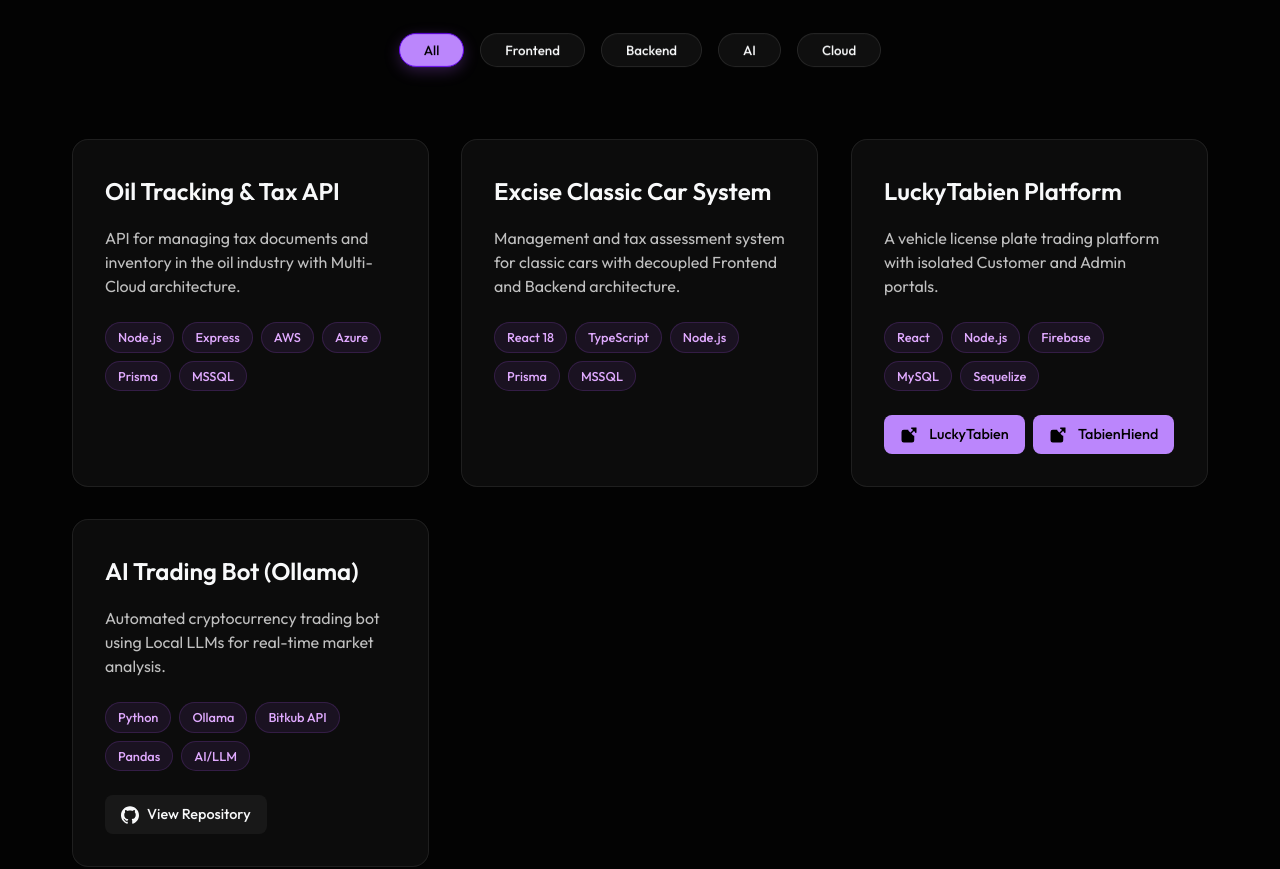
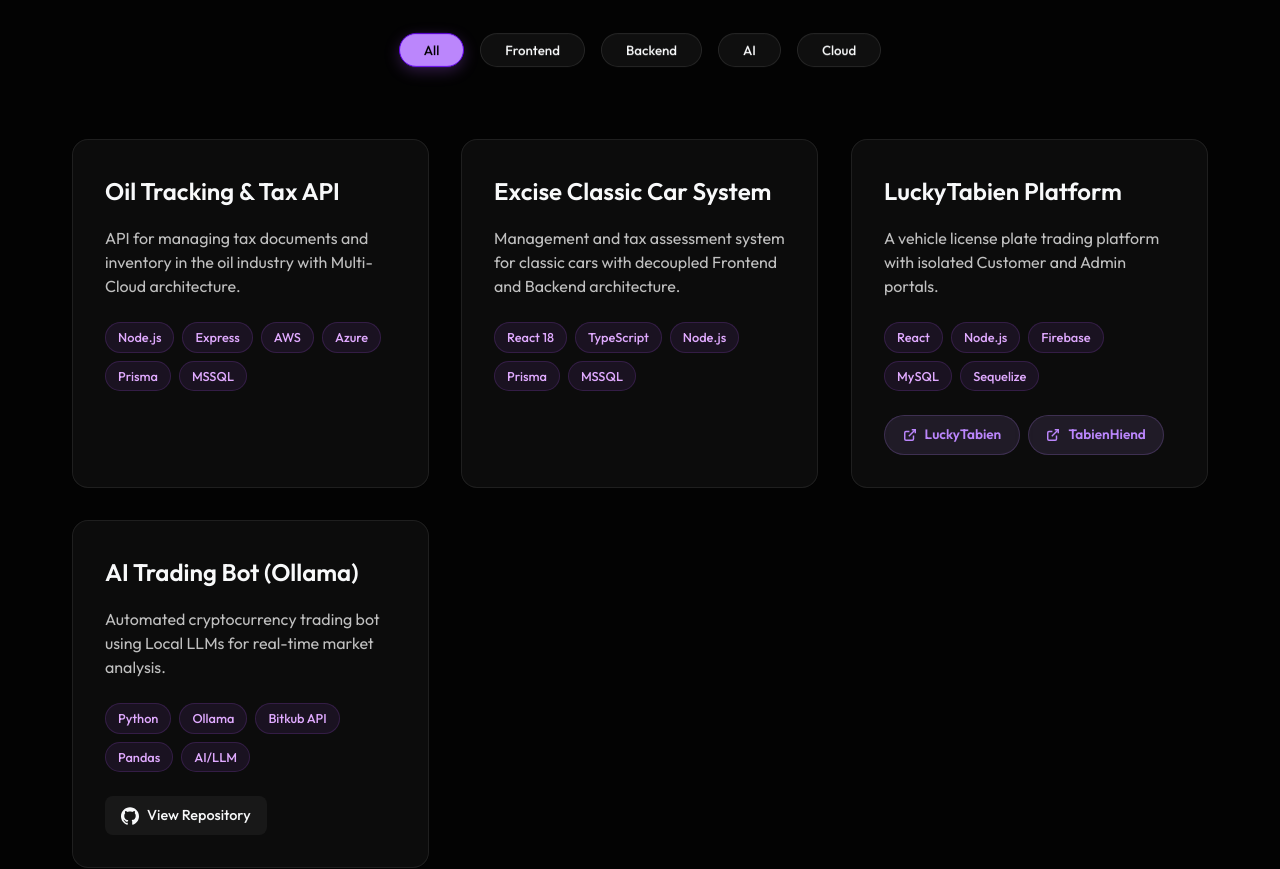
Before and after one commit to ColorsYoung/Resume, a Next.js app: page / in a window 1280 px wide. Shown: the part 2300-3169 px from the top of the page. Built offline with nearby package versions, Linux system fonts and the light colour scheme.

Commit message:
feat: implement refined design for external project website links

```diff
--- a/src/app/globals.css
+++ b/src/app/globals.css
@@ -374,6 +374,59 @@ header p {
   fill: currentColor;
 }
 
+/* External Project Website Links - Refined Design */
+.external-links-container {
+  display: flex;
+  flex-wrap: wrap;
+  gap: 0.75rem;
+  margin-top: 1rem;
+}
+
+.external-link {
+  display: inline-flex;
+  align-items: center;
+  gap: 0.5rem;
+  padding: 0.5rem 1.1rem;
+  background: rgba(187, 134, 252, 0.1);
+  border: 1px solid rgba(187, 134, 252, 0.2);
+  border-radius: 30px;
+  color: var(--accent-light);
+  text-decoration: none;
+  font-size: 0.85rem;
+  font-weight: 600;
+  transition: all 0.3s cubic-bezier(0.4, 0, 0.2, 1);
+  backdrop-filter: blur(4px);
+  -webkit-backdrop-filter: blur(4px);
+}
+
+.external-link:hover {
+  background: var(--accent-light);
+  color: #121212;
+  transform: translateY(-2px);
+  box-shadow: 0 4px 15px rgba(187, 134, 252, 0.3);
+  border-color: var(--accent-light);
+}
+
+.external-link svg {
+  transition: transform 0.3s ease;
+}
+
+.external-link:hover svg {
+  transform: scale(1.1) rotate(-10deg);
+}
+
+[data-theme="light"] .external-link {
+  background: rgba(98, 0, 238, 0.08);
+  border-color: rgba(98, 0, 238, 0.15);
+  color: var(--accent-color);
+}
+
+[data-theme="light"] .external-link:hover {
+  background: var(--accent-color);
+  color: #fff;
+  border-color: var(--accent-color);
+}
+
 /* Animations */
 @keyframes fadeInUp {
   from {
--- a/src/components/Projects.tsx
+++ b/src/components/Projects.tsx
@@ -92,6 +92,7 @@ export const Projects: React.FC<ProjectsProps> = ({
                   <span key={tag} className="tag">{tag}</span>
                 ))}
               </div>
+              <div style={{ display: 'flex', flexWrap: 'wrap', gap: '0.5rem', alignItems: 'center' }}>
                 {project.github && (
                   <a
                     href={project.github}
@@ -112,11 +113,10 @@ export const Projects: React.FC<ProjectsProps> = ({
                     href={site.url}
                     target="_blank"
                     rel="noopener noreferrer"
-                  className="github-link"
-                  style={{ background: 'var(--accent-light)', color: '#000', border: 'none', marginLeft: index > 0 || project.github ? '0.5rem' : '0' }}
+                    className="external-link"
                     onClick={(e) => e.stopPropagation()}
                   >
-                  <svg viewBox="0 0 24 24" fill="none" stroke="currentColor" strokeWidth="2" width="18" height="18" style={{ marginRight: '0.2rem' }}>
+                    <svg viewBox="0 0 24 24" fill="none" stroke="currentColor" strokeWidth="2.5" width="14" height="14">
                       <path d="M18 13v6a2 2 0 0 1-2 2H5a2 2 0 0 1-2-2V8a2 2 0 0 1 2-2h6"></path>
                       <polyline points="15 3 21 3 21 9"></polyline>
                       <line x1="10" y1="14" x2="21" y2="3"></line>
@@ -124,6 +124,7 @@ export const Projects: React.FC<ProjectsProps> = ({
                     {site.label}
                   </a>
                 ))}
+              </div>
             </article>
           ))}
         </div>
@@ -163,13 +164,13 @@ export const Projects: React.FC<ProjectsProps> = ({
                 ))}
               </ul>
 
+              <div className="external-links-container" style={{ marginTop: '1.5rem' }}>
                 {selectedProject.github && (
                   <a
                     href={selectedProject.github}
                     target="_blank"
                     rel="noopener noreferrer"
                     className="github-link"
-                  style={{ marginTop: '1rem', display: 'inline-flex' }}
                   >
                     <svg viewBox="0 0 24 24" fill="currentColor" width="18" height="18">
                       <path d="M12 .297c-6.63 0-12 5.373-12 12 0 5.303 3.438 9.8 8.205 11.385.6.113.82-.258.82-.577 0-.285-.01-1.04-.015-2.04-3.338.724-4.042-1.61-4.042-1.61C4.422 18.07 3.633 17.7 3.633 17.7c-1.087-.744.084-.729.084-.729 1.205.084 1.838 1.236 1.838 1.236 1.07 1.835 2.809 1.305 3.495.998.108-.776.417-1.305.76-1.605-2.665-.3-5.466-1.332-5.466-5.93 0-1.31.465-2.38 1.235-3.22-.135-.303-.54-1.523.105-3.176 0 0 1.005-.322 3.3 1.23.96-.267 1.98-.399 3-.405 1.02.006 2.04.138 3 .405 2.28-1.552 3.285-1.23 3.285-1.23.645 1.653.24 2.873.12 3.176.765.84 1.23 1.91 1.23 3.22 0 4.61-2.805 5.625-5.475 5.92.42.36.81 1.096.81 2.22 0 1.606-.015 2.896-.015 3.286 0 .315.21.69.825.57C20.565 22.092 24 17.592 24 12.297c0-6.627-5.373-12-12-12" />
@@ -183,10 +184,10 @@ export const Projects: React.FC<ProjectsProps> = ({
                     href={site.url}
                     target="_blank"
                     rel="noopener noreferrer"
-                  className="github-link"
-                  style={{ marginTop: '1rem', display: 'inline-flex', background: 'var(--accent-light)', color: '#000', border: 'none', marginLeft: index > 0 || selectedProject.github ? '0.5rem' : '0' }}
+                    className="external-link"
+                    style={{ padding: '0.6rem 1.4rem', fontSize: '0.95rem' }}
                   >
-                  <svg viewBox="0 0 24 24" fill="none" stroke="currentColor" strokeWidth="2" width="18" height="18" style={{ marginRight: '0.2rem' }}>
+                    <svg viewBox="0 0 24 24" fill="none" stroke="currentColor" strokeWidth="2.5" width="16" height="16">
                       <path d="M18 13v6a2 2 0 0 1-2 2H5a2 2 0 0 1-2-2V8a2 2 0 0 1 2-2h6"></path>
                       <polyline points="15 3 21 3 21 9"></polyline>
                       <line x1="10" y1="14" x2="21" y2="3"></line>
@@ -197,6 +198,7 @@ export const Projects: React.FC<ProjectsProps> = ({
               </div>
             </div>
           </div>
+        </div>
       )}
     </>
   );
```
Lines whose indentation alone changed are shown as unchanged.
